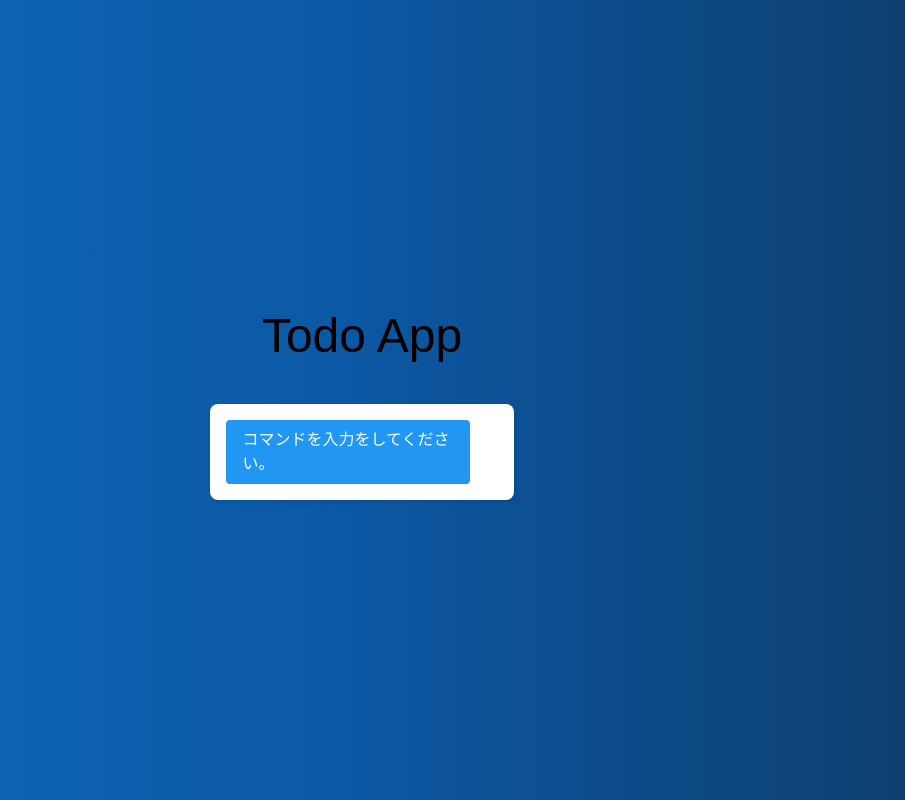
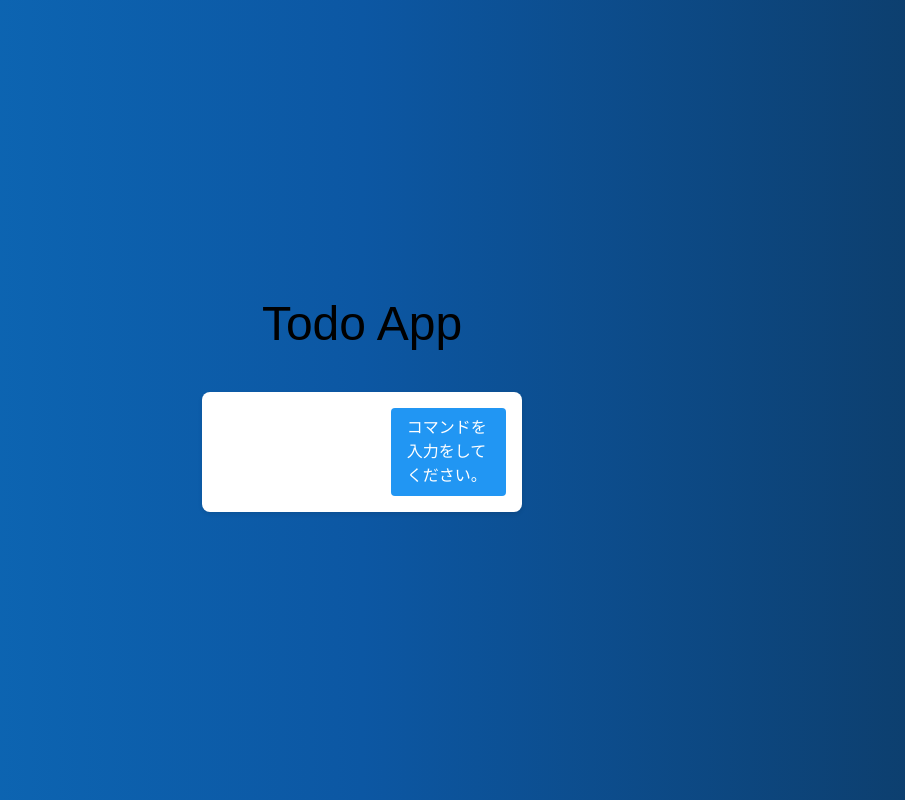
Before and after one commit to sharp231/my-todo, a Next.js app: page / in a window 1280 px wide. Shown: the whole page, without its empty margins (278-1183 px from the left). Built offline with nearby package versions, Linux system fonts and the light colour scheme.

Commit message:
🚸 💄

```diff
--- a/src/styles/globals.css
+++ b/src/styles/globals.css
@@ -49,6 +49,9 @@ h1 {
   background-color: #fff;
   border-radius: 8px;
   box-shadow: 0 2px 4px rgba(0, 0, 0, 0.1);
+  display: flex; /* フレックスボックスを有効化 */
+  justify-content: space-between; /* 子要素を横方向に均等に配置 */
+  align-items: flex-start; /* 子要素を上部に揃える */
 }
 
 .todoList {
@@ -80,15 +83,17 @@ h1 {
 
 .left-container {
   width: 60%;
+  margin-right: 1rem; /* 左右の間隔を調整 */
 }
 
 .right-container {
-  width: 100%;
+  width: 40%; /* または適切な値に変更 */
+  flex-shrink: 0; /* 要素の幅を維持 */
 }
 
 .commandButton {
   display: block;
-  width: 90%;
+  width: 100%; /* ボタンの幅を100%に */
   padding: 0.5rem 1rem;
   background-color: #2196f3;
   color: white;
```
Also changed, not shown: src/pages/index.js (line endings or trailing spaces).
